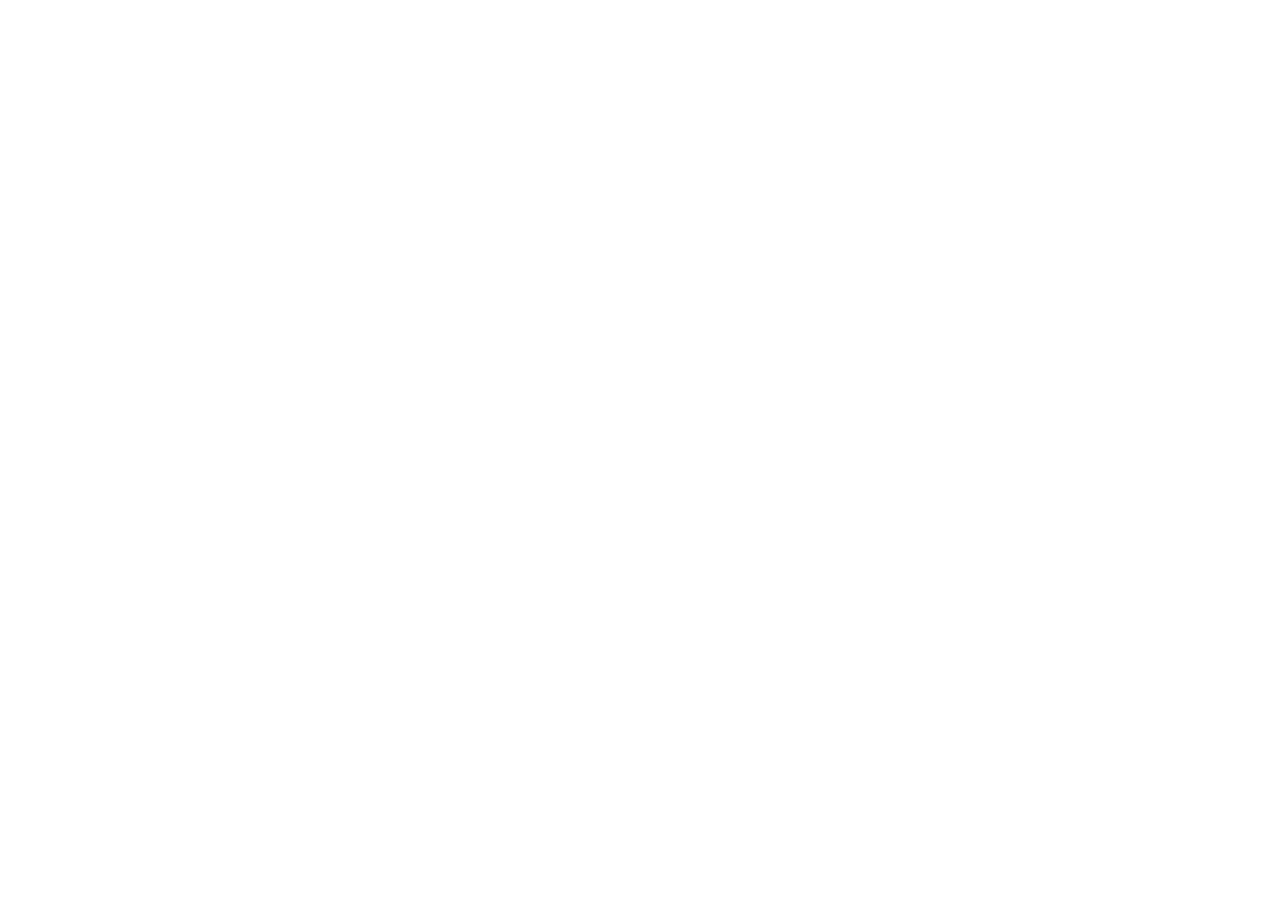
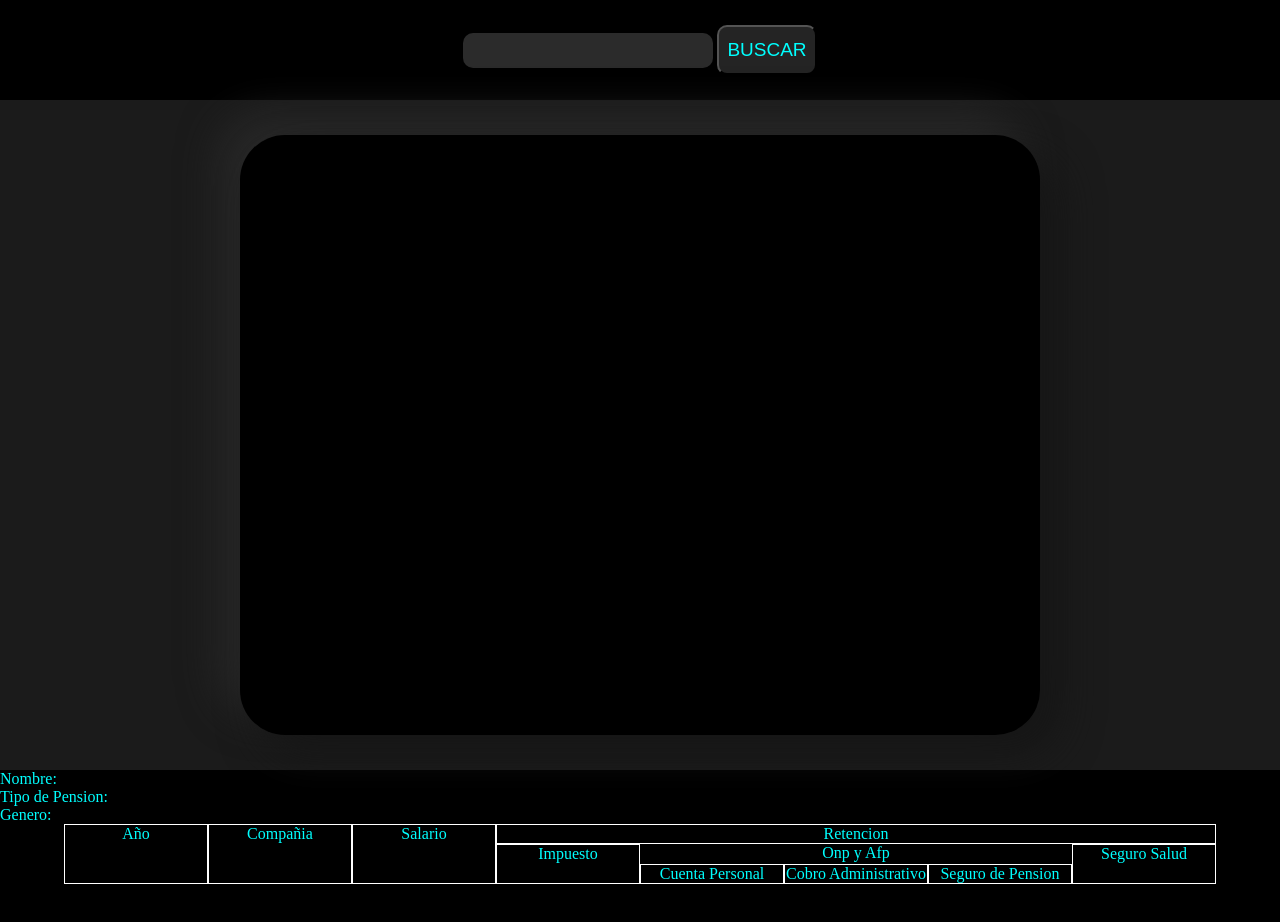
Before and after one commit to Riszart/estadistica-math, a plain HTML site: page index.html in a window 1280 px wide. Shown: the top 922 px of the page. Before the commit the page ends 800 px from the top, so only its background shows below. Drawn offline with Linux system fonts and the light colour scheme.

Commit message:
estructura de la tabla

```diff
--- a/analisis.js
+++ b/analisis.js
@@ -29,7 +29,6 @@ function categoria(empresa, jubilacionTipo){
 					}
 					else if(uit[a.year] * 45 < a.salary * 12){
 						impuestoEspesifico(b.impuesto.quinta.quinta, false, jubilacionTipo)
-
 					}
 				}
       }
@@ -62,7 +61,7 @@ function seguro(salario){
 	for(a of retencion){
 		if(a.esSalud){
 			let seguro = salario * a.esSalud
-            console.log('salud anual:  ' + seguro)
+			console.log('salud:  ' + seguro)
 		}
 	}
 }
--- a/dataWorker.js
+++ b/dataWorker.js
@@ -52,6 +52,7 @@ personal.push({
   ],
 });
 personal.push({
+  seguroVida: 'onp',
   name: 'Alex',
   gender:'Masculino',
   fixedCostsMonth: 510,
@@ -66,6 +67,7 @@ personal.push({
   ],
 });
 personal.push({
+  seguroVida: 'afp',
   name: 'Nath',
   gender:'Femenino',
   fixedCostsMonth: 700,
@@ -80,6 +82,7 @@ personal.push({
   ],
 });
 personal.push({
+  seguroVida: 'onp',
   name: 'Julia',
   gender:'Femenino',
   fixedCostsMonth: 880,
@@ -94,6 +97,7 @@ personal.push({
   ],
 });
 personal.push({
+  seguroVida: 'afp',
   name: 'Jonatan',
   gender:'Masculino',
   fixedCostsMonth: 810,
@@ -108,6 +112,7 @@ personal.push({
   ],
 });
 personal.push({
+  seguroVida: 'onp',
   name: 'Armando',
   gender:'Masculino',
   fixedCostsMonth: 920,
@@ -122,6 +127,7 @@ personal.push({
   ],
 });
 personal.push({
+  seguroVida: 'afp',
   name: 'Dilan',
   gender:'Masculino',
   fixedCostsMonth: 750,
@@ -136,6 +142,7 @@ personal.push({
   ],
 });
 personal.push({
+  seguroVida: 'onp',
   name: 'Zamir',
   gender:'Masculino',
   fixedCostsMonth: 560,
@@ -150,6 +157,7 @@ personal.push({
   ],
 });
 personal.push({
+  seguroVida: 'afp',
   name: 'Daniela',
   gender:'Femenino',
   fixedCostsMonth: 730,
@@ -164,6 +172,7 @@ personal.push({
   ],
 });
 personal.push({
+  seguroVida: 'afp',
   name: 'Daniel',
   gender:'Masculino',
   fixedCostsMonth: 870,
@@ -178,6 +187,7 @@ personal.push({
   ]
 })
 personal.push({
+  seguroVida: 'afp',
   name: 'Rigoberto',
   gender:'Masculino',
   fixedCostsMonth: 650,
@@ -192,6 +202,7 @@ personal.push({
   ],
 });
 personal.push({
+  seguroVida: 'onp',
   name: 'Alicia',
   gender:'Femenino',
   fixedCostsMonth: 440,
@@ -206,6 +217,7 @@ personal.push({
   ],
 });
 personal.push({
+  seguroVida: 'afp',
   name: 'Teodoro',
   gender:'Masculino',
   fixedCostsMonth: 880,
@@ -220,6 +232,7 @@ personal.push({
   ],
 });
 personal.push({
+  seguroVida: 'afp',
   name: 'Bruce',
   gender:'Masculino',
   fixedCostsMonth: 1500,
@@ -234,6 +247,7 @@ personal.push({
   ],
 });
 personal.push({
+  seguroVida: 'afp',
   name: 'Alfred',
   gender:'Masculino',
   fixedCostsMonth: 730,
@@ -248,6 +262,7 @@ personal.push({
   ],
 });
 personal.push({
+  seguroVida: 'onp',
   name: 'Clark Kent',
   gender:'Masculino',
   fixedCostsMonth: 880,
@@ -262,6 +277,7 @@ personal.push({
   ],
 });
 personal.push({
+  seguroVida: 'afp',
   name: 'Lois Lane',
   gender:'Femenino',
   fixedCostsMonth: 990,
@@ -276,6 +292,7 @@ personal.push({
   ],
 });
 personal.push({
+  seguroVida: 'onp',
   name: 'Jimmy Olsen',
   gender:'Masculino',
   fixedCostsMonth: 910,
@@ -290,6 +307,7 @@ personal.push({
   ],
 });
 personal.push({
+  seguroVida: 'afp',
   name: 'Perry White',
   gender:'Femenino',
   fixedCostsMonth: 1000,
@@ -304,6 +322,7 @@ personal.push({
   ],
 });
 personal.push({
+  seguroVida: 'afp',
   name: 'Lex Luthor',
   gender:'Masculino',
   fixedCostsMonth: 1500,
--- a/index.html
+++ b/index.html
@@ -4,9 +4,47 @@
     <meta charset="UTF-8">
     <meta http-equiv="X-UA-Compatible" content="IE=edge">
     <meta name="viewport" content="width=device-width, initial-scale=1.0">
+    <link rel="stylesheet" href="style.css">
     <title>Document</title>
 </head>
 <body>
+    <header>
+        <div class="head-container">
+            <input class="input-buscar" type="text" name="" id="">
+            <input class="input-botton" type="button" value="BUSCAR">
+        </div>
+    </header>
+    <main>
+        <section>
+            <div class="contened-canvas">
+                <div class="canvas-edit"></div>
+            </div>
+        </section>
+        <section>
+            <div class="contend-result">
+                <div>
+                    <section class="contend-head">
+                        <p>Nombre: <span></span></p>
+                        <p>Tipo de Pension: <span></span></p>
+                        <p>Genero: <span></span></p>
+                    </section>
+                    <section class="contend-body">
+                        <div class="contend-body__year border-white"><span>Año</span></div>
+                        <div Class="contend-body__compania border-white"><span>Compañia</span></div>
+                        <div class="contend-body__salario border-white"><span>Salario</span></div>
+                        <div class="contend-body__retencion border-white"><span>Retencion</span></div>
+                        <div class="contend-body__impuesto border-white"><span>Impuesto</span></div>
+                        <div class="contend-body__onpAfp"><span>Onp y Afp</span></div>
+                        <div class="contend-body__salud border-white"><span>Seguro Salud</span></div>
+                        <div class="contend-body__cuenta border-white"><span>Cuenta Personal</span></div>
+                        <div class="contend-body__admit border-white"><span>Cobro Administrativo</span></div>
+                        <div class="contend-body__seguroPension border-white"><span>Seguro de Pension</span></div>
+                    </section>
+                </div>
+            </div>
+        </section>
+    </main>
+
     <script src="./dataWorker.js"></script>
     <script src="./analisis.js"></script>
 </body>
--- /dev/null
+++ b/style.css
@@ -0,0 +1,147 @@
+*{
+    margin: 0;
+    padding: 0;
+    color: aqua;
+    text-align: center;
+}
+body{
+    background-color: rgb(27, 27, 27);
+}
+header{
+    width: 100%;
+    height: 100px;
+    background-color: black;
+    display: flex;
+    justify-content: center;
+    align-items: center;
+}
+.input-buscar{
+    width: 250px;
+    height: 35px;
+    background-color: rgb(43, 43, 43);
+    border: none;
+    font-size: 19px;
+    border-radius: 10px;
+}
+.input-botton{
+    width: 100px;
+    height: 50px;
+    background-color: rgb(36, 36, 36);
+    font-size: 19px;
+    border-radius: 10px;
+}
+.contened-canvas{
+    display: flex;
+    justify-content: center;
+    align-items: center;
+    margin-top: 35px;
+}
+.canvas-edit{
+    height: 600px;
+    width: 800px;
+    border-radius: 45px;
+    background: rgb(0, 0, 0);
+    box-shadow:  20px 20px 40px #161616,
+                 -20px -20px 40px #292929;
+
+}
+.contend-result{
+    margin-top: 35px;
+    width: 100%;
+    height: 1000px;
+    background-color: black;
+}
+.contend-head p{
+    text-align: left;
+}
+.contend-body{
+    margin: 0 auto;
+    width: 90%;
+    display: grid;
+    grid-template-columns: repeat(8, 1fr);
+    grid-template-rows: repeat(3, 1fr);
+}
+.border-white{
+    border: white solid 1px;
+}
+.contend-body__year{
+    grid-column-start: 1;
+    grid-column-end: 2;
+    grid-row-start: 1;
+    grid-row-end: 4;
+}
+.contend-body__compania {
+    grid-column-start: 2;
+    grid-column-end: 3;
+    grid-row-start: 1;
+    grid-row-end: 4;
+}
+.contend-body__salario{
+    grid-column-start: 3;
+    grid-column-end: 4;
+    grid-row-start: 1;
+    grid-row-end: 4;
+}
+.contend-body__retencion{
+    grid-column-start: 4;
+    grid-column-end: 9;
+    grid-row-start: 1;
+    grid-row-end: 2;
+}
+.contend-body__impuesto{
+    grid-column-start: 4;
+    grid-column-end: 5;
+    grid-row-start: 2;
+    grid-row-end: 4;
+}
+.contend-body__onpAfp{
+    grid-column-start: 5;
+    grid-column-end: 8;
+    grid-row-start: 2;
+    grid-row-end: 3;
+}
+.contend-body__salud{
+    grid-column-start: 8;
+    grid-column-end: 9;
+    grid-row-start: 2;
+    grid-row-end: 4;
+}
+.contend-body__cuenta{
+    grid-column-start: 5;
+    grid-column-end: 6;
+    grid-row-start: 3;
+    grid-row-end: 4;
+}
+.contend-body__admit{
+    grid-column-start: 6;
+    grid-column-end: 7;
+    grid-row-start: 3;
+    grid-row-end: 4;
+}
+.contend-body__seguroPension{
+    grid-column-start: 7;
+    grid-column-end: 8;
+    grid-row-start: 3;
+    grid-row-end: 4;
+}
+
+
+/*
+.retencion-general{
+    grid-column-start: 4;
+    grid-column-end: 11;
+    display: flex;
+    flex-direction: column;
+}
+.retencion-general__detail{
+    display: grid;
+    grid-template-columns: 150px 1fr 150px;
+}
+.onp-afp{
+    display: flex;
+    flex-direction: column;
+}
+.onp-afp__detail{
+    display: grid;
+    grid-template-columns: repeat(3, 1fr);
+}
```
Lines whose indentation alone changed are shown as unchanged.
